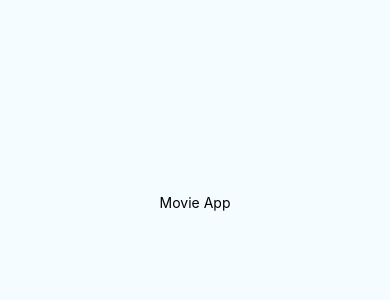
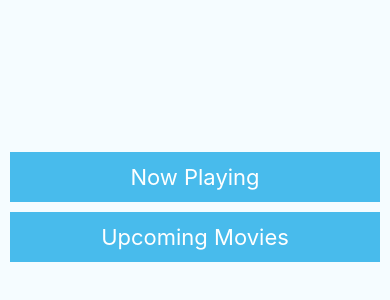
Before and after one commit to KevinYingWeiYeh/React-Native-Movie-App, a React Native app: screen / in a window 390 px wide. Shown: the part 220-520 px from the top of the page. Built offline with nearby package versions, Linux system fonts and the light colour scheme.

Commit message:
add two buttons on home page

```diff
--- a/App.js
+++ b/App.js
@@ -9,7 +9,8 @@ import {
   Platform,
   StyleSheet,
   Text,
-  View
+  View,
+  TouchableHighlight
 } from 'react-native';
 
 type Props = {};
@@ -17,9 +18,16 @@ export default class App extends Component<Props> {
   render() {
     return (
       <View style={styles.container}>
-        <Text>
-        Movie App
-        </Text>
+        <TouchableHighlight style={styles.table} >
+          <Text style={styles.tableText}>
+          Now Playing
+          </Text>
+        </TouchableHighlight>
+        <TouchableHighlight style={styles.table} >
+          <Text style={styles.tableText}>
+          Upcoming Movies
+          </Text>
+        </TouchableHighlight>
       </View>
     );
   }
@@ -31,5 +39,18 @@ const styles = StyleSheet.create({
     justifyContent: 'center',
     alignItems: 'center',
     backgroundColor: '#F5FCFF',
+    padding: 10,
+  },
+  table: {
+    height: 50,
+    backgroundColor: '#48BBEC',
+    alignSelf: 'stretch',
+    marginTop: 10,
+    justifyContent: 'center',
+  },
+  tableText: {
+    fontSize: 22,
+    color: '#FFF',
+    alignSelf: 'center',
   },
 });
```
